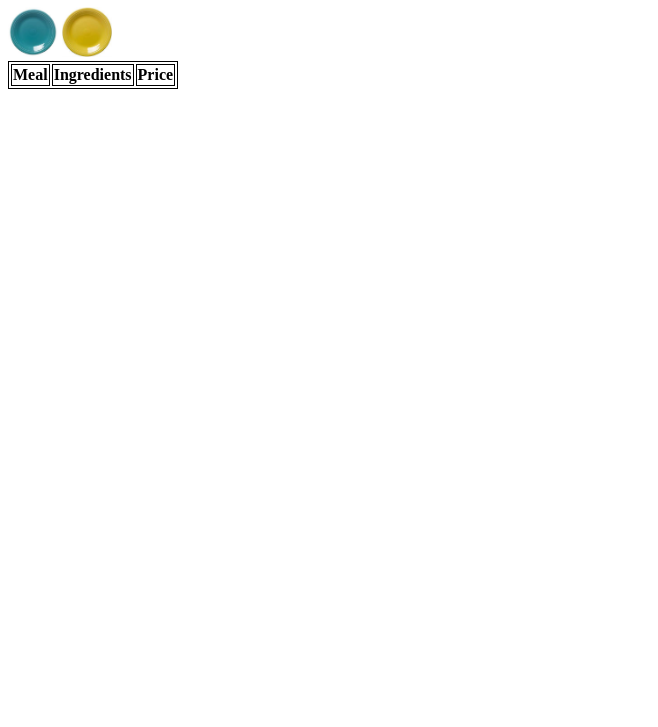
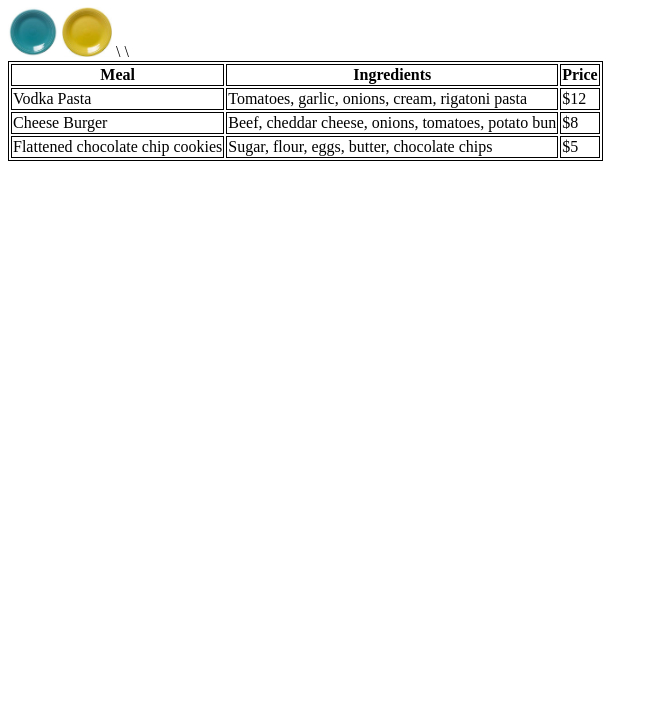
Before and after one commit to jonah-the-fish/3-3-HTML-Tables, a plain HTML site: page index.html in a window 1280 px wide. Shown: the part 73-800 px from the top of the page, without its empty margins (0-658 px from the left). Drawn offline with Linux system fonts and the light colour scheme.

Commit message:
added foods

```diff
--- a/index.html
+++ b/index.html
@@ -25,7 +25,21 @@
                 </tr>
             </thead>
             <tbody>
-
+                <tr>
+                    <td>Vodka Pasta</td>\
+                    <td>Tomatoes, garlic, onions, cream, rigatoni pasta</td>
+                    <td>$12</td>
+                </tr>
+                <tr>
+                    <td>Cheese Burger</td>\
+                    <td>Beef, cheddar cheese, onions, tomatoes, potato bun</td>
+                    <td>$8</td>
+                </tr>
+                <tr>
+                    <td>Flattened chocolate chip cookies</td>
+                    <td>Sugar, flour, eggs, butter, chocolate chips</td>
+                    <td>$5</td>
+                </tr>
             </tbody>
         </table>
 
```
